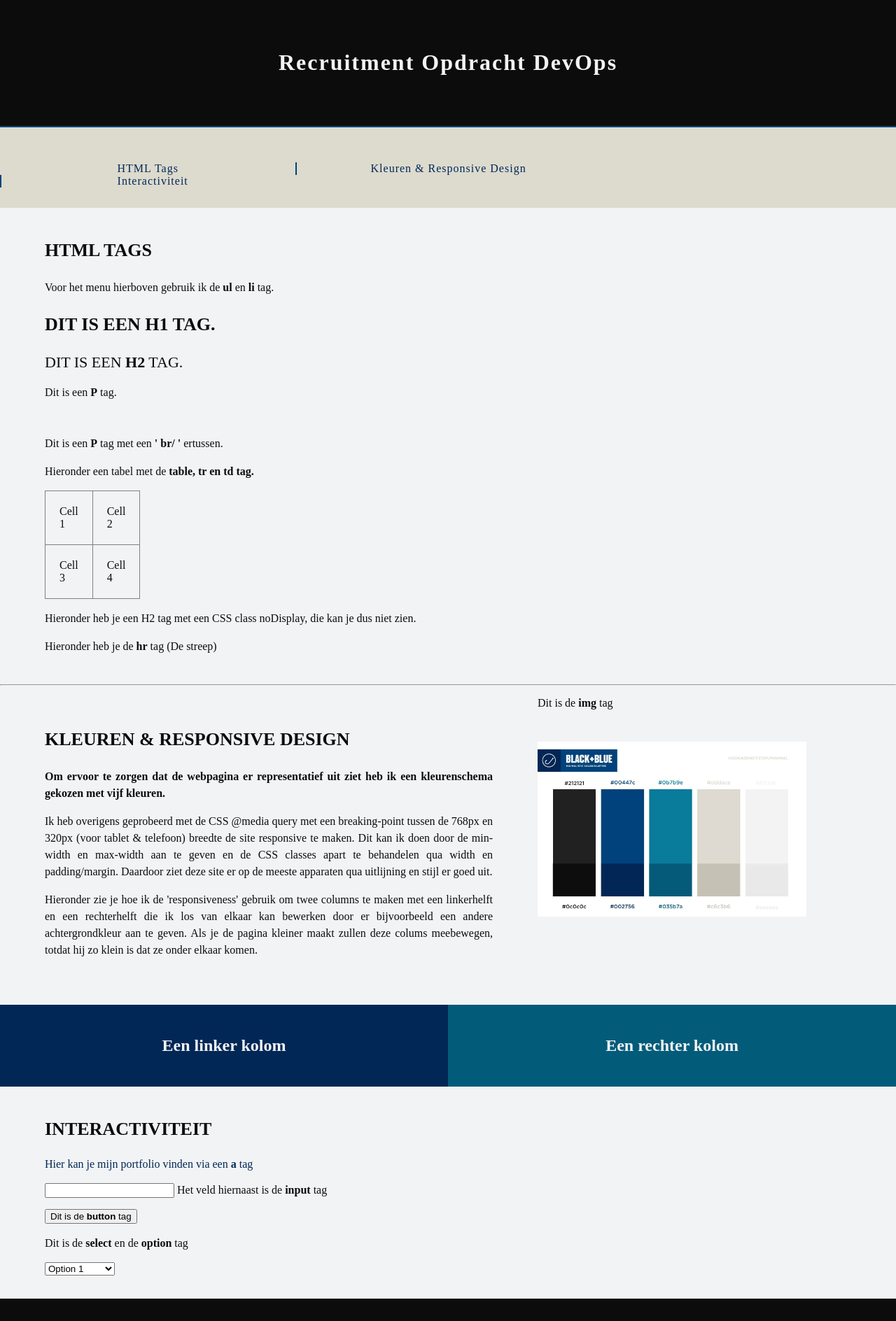
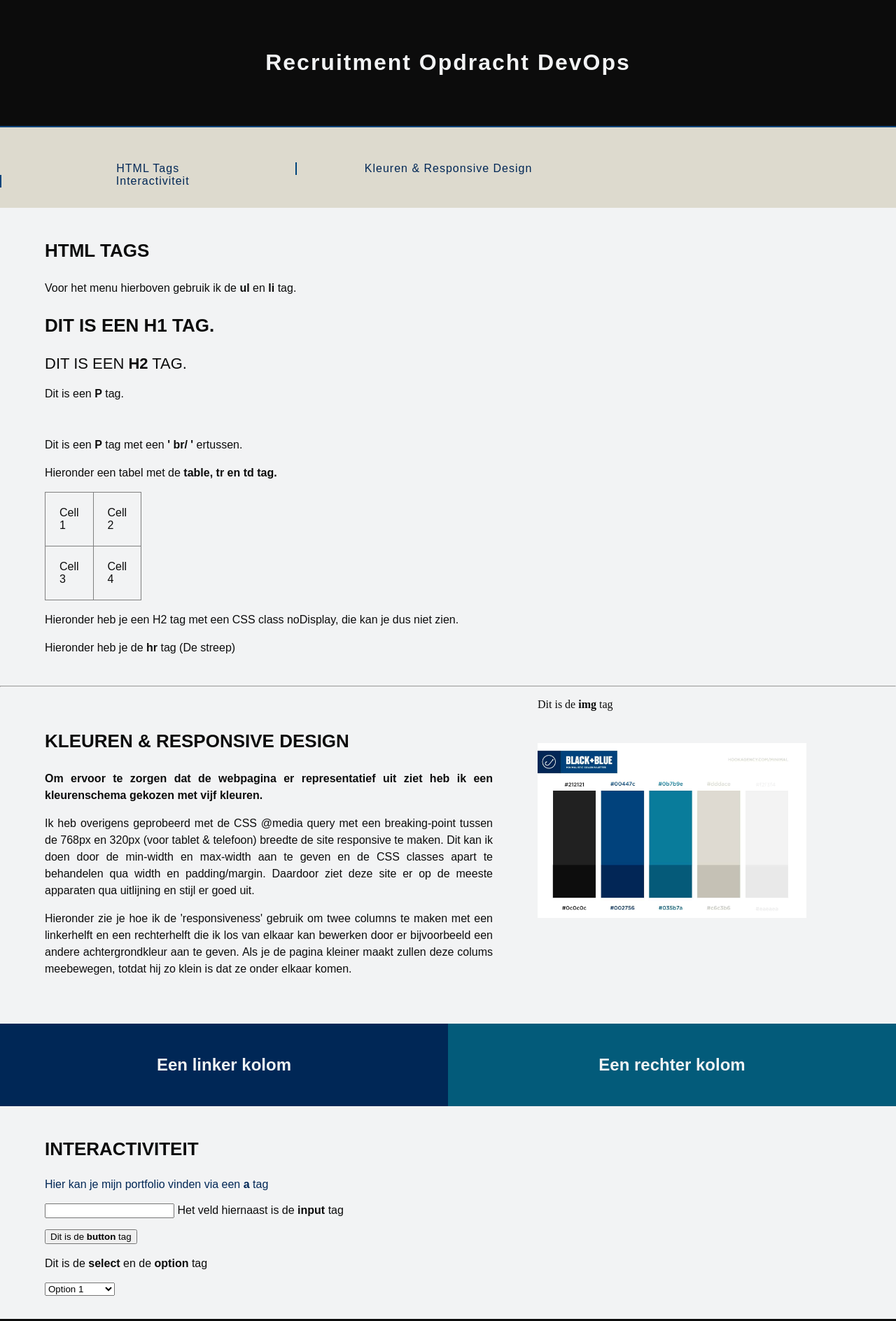
Before and after one commit to tomcampfens/htmldevops, a plain HTML site: page index.html in a window 1280 px wide. Shown: the top 1888 px of the page at 70% size. Drawn offline with Linux system fonts and the light colour scheme.

Commit message:
Added font-backup

```diff
--- a/css/stylesheet.css
+++ b/css/stylesheet.css
@@ -39,7 +39,7 @@
 .columns {
 	width: 25%;
 	float: left;
-	font-family: "Source Sans Pro";
+	font-family: "Source Sans Pro", sans-serif;
 	color: #f2f3f4;
 	line-height: 24px;
 	padding-top: 10px;
@@ -98,7 +98,7 @@
 	float: left;
 	margin-right: auto;
 	margin-top: 0px;
-	font-family: "Source Sans Pro";
+	font-family: "Source Sans Pro", sans-serif;
 	font-weight: normal;
 	color: #00447c;
 	letter-spacing: 1px;
@@ -135,7 +135,7 @@ a:hover {
 	background-color: #f2f3f4;
 	width: 50%;
 	float: left;
-	font-family: "Source Sans Pro";
+	font-family: "Source Sans Pro", sans-serif;
 	padding-bottom: 15px;
 	padding-left: 5%;
 	padding-right: 5%;
@@ -182,7 +182,7 @@ a:hover {
 }
 
 .right_article ul li {
-	font-family: "Source Sans Pro";
+	font-family: "Source Sans Pro", sans-serif;
 	list-style: none;
 	text-align: center;
 	background-color: #f2f3f4;
@@ -212,7 +212,7 @@ a:hover {
 .title {
 	font-weight: bold;
 	font-style: normal;
-	font-family: "Source Sans Pro";
+	font-family: "Source Sans Pro", sans-serif;
 	text-align: center;
 	color: #f2f3f4;
 	letter-spacing: 2px;
@@ -231,14 +231,14 @@ a:hover {
 
 .container .column_half.left_half h2 {
 	color: #f2f3f4;
-	font-family: "Source Sans Pro";
+	font-family: "Source Sans Pro", sans-serif;
 	text-align: center;
 }
 
 .right_half {
 	background-color: #035b7a;
 	color: #f2f3f4;
-	font-family: "Source Sans Pro";
+	font-family: "Source Sans Pro", sans-serif;
 	text-align: center;
 	font-weight: bold;
 }
@@ -255,7 +255,7 @@ a:hover {
 	font-weight: lighter;
 	letter-spacing: 2px;
 	border-top-width: 2px;
-	font-family: "Source Sans Pro";
+	font-family: "Source Sans Pro", sans-serif;
 }
 
 body {
```
